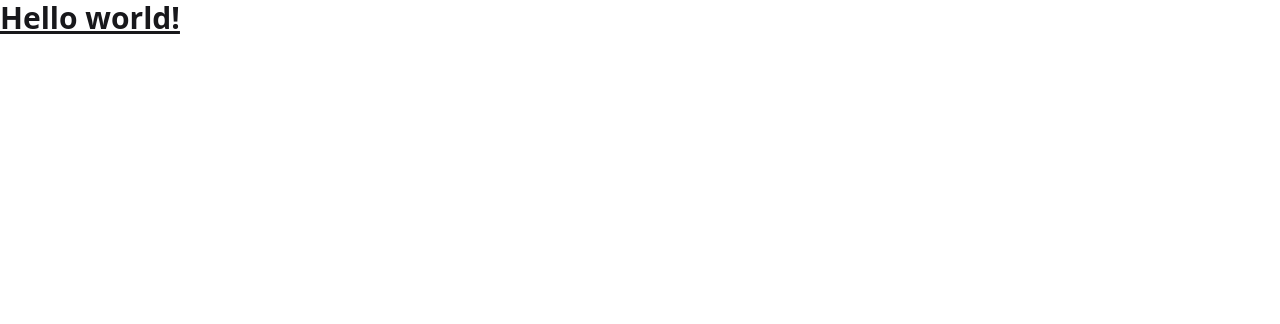
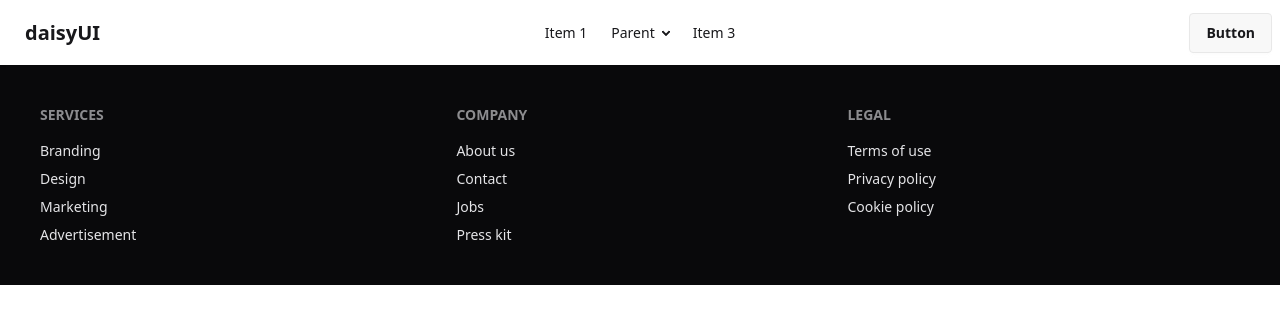
Before and after one commit to tarekul42/revision-project2-boi-poka, a React (Vite) app: page / in a window 1280 px wide. Shown: the top 324 px of the page. Built offline with nearby package versions, Linux system fonts and the light colour scheme.

Commit message:
Basic Navbar and Footer added from daisyUI for testing layout sytem without changing anything then

```diff
--- /dev/null
+++ b/src/Components/Footer/Footer.jsx
@@ -0,0 +1,30 @@
+import React from "react";
+
+const Footer = () => {
+  return (
+    <footer className="footer sm:footer-horizontal bg-neutral text-neutral-content p-10">
+      <nav>
+        <h6 className="footer-title">Services</h6>
+        <a className="link link-hover">Branding</a>
+        <a className="link link-hover">Design</a>
+        <a className="link link-hover">Marketing</a>
+        <a className="link link-hover">Advertisement</a>
+      </nav>
+      <nav>
+        <h6 className="footer-title">Company</h6>
+        <a className="link link-hover">About us</a>
+        <a className="link link-hover">Contact</a>
+        <a className="link link-hover">Jobs</a>
+        <a className="link link-hover">Press kit</a>
+      </nav>
+      <nav>
+        <h6 className="footer-title">Legal</h6>
+        <a className="link link-hover">Terms of use</a>
+        <a className="link link-hover">Privacy policy</a>
+        <a className="link link-hover">Cookie policy</a>
+      </nav>
+    </footer>
+  );
+};
+
+export default Footer;
--- /dev/null
+++ b/src/Components/NavBar/NavBar.jsx
@@ -0,0 +1,80 @@
+import React from "react";
+
+const NavBar = () => {
+  return (
+    <div className="navbar bg-base-100 shadow-sm">
+      <div className="navbar-start">
+        <div className="dropdown">
+          <div tabIndex={0} role="button" className="btn btn-ghost lg:hidden">
+            <svg
+              xmlns="http://www.w3.org/2000/svg"
+              className="h-5 w-5"
+              fill="none"
+              viewBox="0 0 24 24"
+              stroke="currentColor"
+            >
+              {" "}
+              <path
+                strokeLinecap="round"
+                strokeLinejoin="round"
+                strokeWidth="2"
+                d="M4 6h16M4 12h8m-8 6h16"
+              />{" "}
+            </svg>
+          </div>
+          <ul
+            tabIndex={0}
+            className="menu menu-sm dropdown-content bg-base-100 rounded-box z-1 mt-3 w-52 p-2 shadow"
+          >
+            <li>
+              <a>Item 1</a>
+            </li>
+            <li>
+              <a>Parent</a>
+              <ul className="p-2">
+                <li>
+                  <a>Submenu 1</a>
+                </li>
+                <li>
+                  <a>Submenu 2</a>
+                </li>
+              </ul>
+            </li>
+            <li>
+              <a>Item 3</a>
+            </li>
+          </ul>
+        </div>
+        <a className="btn btn-ghost text-xl">daisyUI</a>
+      </div>
+      <div className="navbar-center hidden lg:flex">
+        <ul className="menu menu-horizontal px-1">
+          <li>
+            <a>Item 1</a>
+          </li>
+          <li>
+            <details>
+              <summary>Parent</summary>
+              <ul className="p-2">
+                <li>
+                  <a>Submenu 1</a>
+                </li>
+                <li>
+                  <a>Submenu 2</a>
+                </li>
+              </ul>
+            </details>
+          </li>
+          <li>
+            <a>Item 3</a>
+          </li>
+        </ul>
+      </div>
+      <div className="navbar-end">
+        <a className="btn">Button</a>
+      </div>
+    </div>
+  );
+};
+
+export default NavBar;
--- /dev/null
+++ b/src/Components/Root/Root.jsx
@@ -0,0 +1,16 @@
+import React from 'react';
+import NavBar from '../NavBar/NavBar';
+import Footer from '../Footer/Footer';
+import { Outlet } from 'react-router';
+
+const Root = () => {
+    return (
+        <div>
+            <NavBar />
+            <Outlet />
+            <Footer />
+        </div>
+    );
+};
+
+export default Root;
--- a/src/main.jsx
+++ b/src/main.jsx
@@ -2,12 +2,12 @@
 import { createRoot } from "react-dom/client";
 import { BrowserRouter } from "react-router";
 import "./index.css";
-import App from "./App.jsx";
+import Root from "./Components/Root/Root.jsx";
 
 createRoot(document.getElementById("root")).render(
   <StrictMode>
     <BrowserRouter>
-      <App />
+      <Root />
     </BrowserRouter>
   </StrictMode>
 );
```
